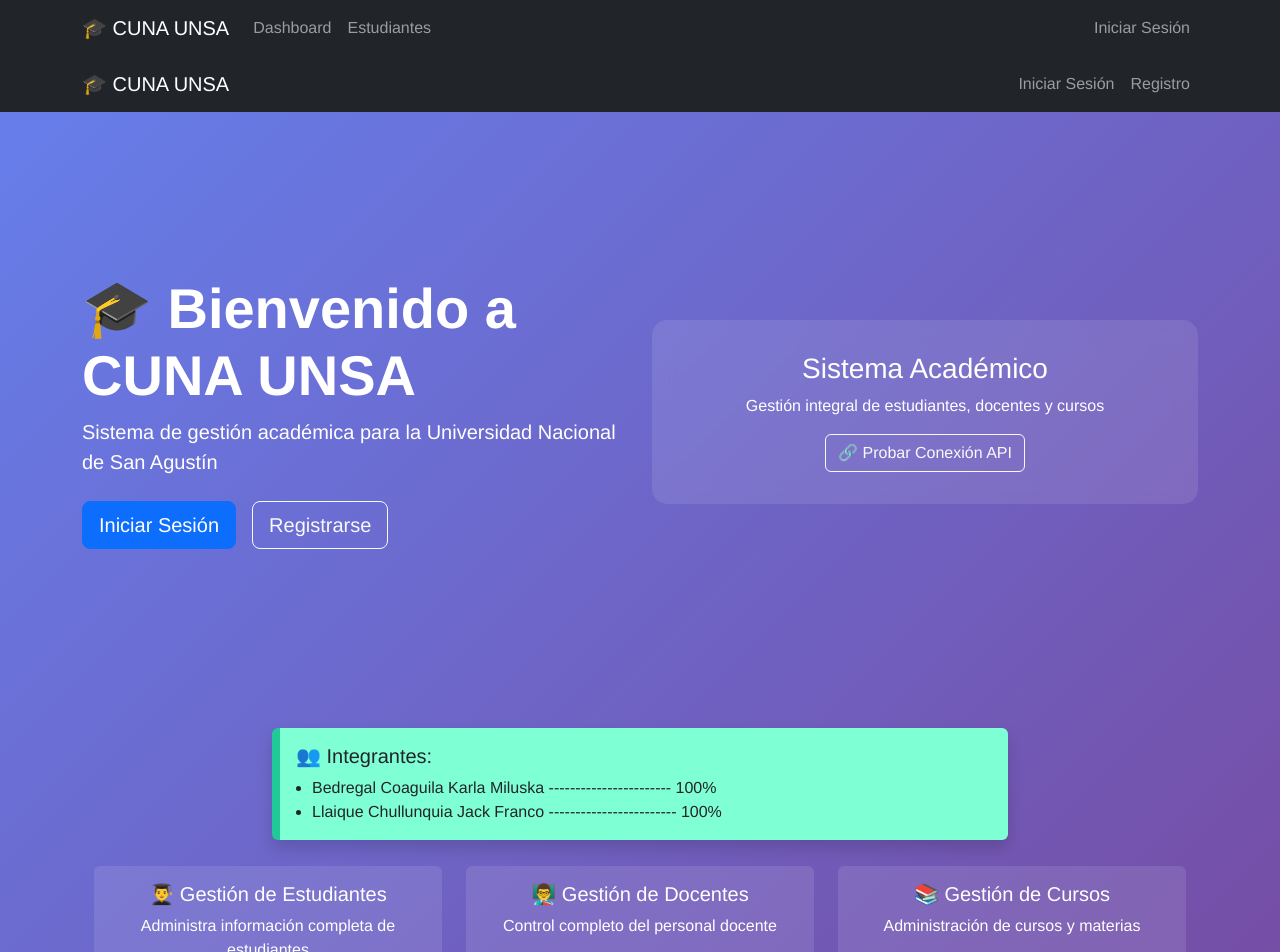
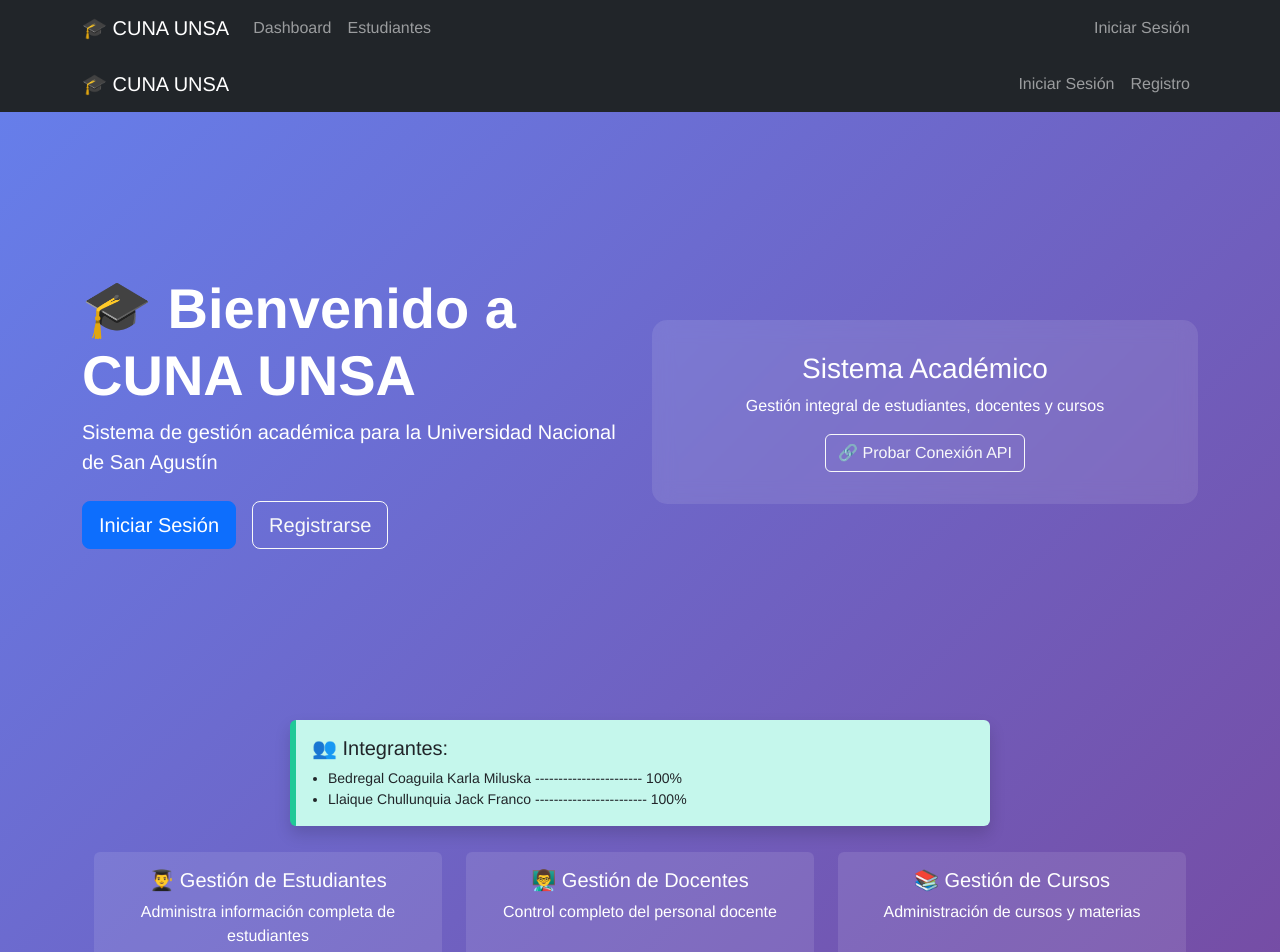
Before and after one commit to KarlaBedregal/CUNA, a Vue app: page / in a window 1280 px wide. Shown: the top 952 px of the page. Built offline with nearby package versions, Linux system fonts and the light colour scheme.

Commit message:
añadiendo integrantes

```diff
--- a/src/views/Home.vue
+++ b/src/views/Home.vue
@@ -52,15 +52,13 @@
         </div>
 
         <!-- INTEGRANTES -->
-        <div class="row justify-content-center mt-3 mb-1">
-          <div class="col-md-8">
-            <div class="integrantes-card p-3 rounded shadow text-dark text-start">
-              <h5 class="mb-2">👥 Integrantes:</h5>
-              <ul class="mb-0 ps-3">
-                <li>Bedregal Coaguila Karla Miluska ----------------------- 100%</li>
-                <li>Llaique Chullunquia Jack Franco ------------------------ 100%</li>
-              </ul>
-            </div>
+        <div class="d-flex justify-content-center mt-2 mb-2">
+          <div class="integrantes-card p-3 rounded shadow text-dark text-start" style="max-width: 700px; width: 100%;">
+            <h5 class="mb-2">👥 Integrantes:</h5>
+            <ul class="mb-0 ps-3 small">
+              <li>Bedregal Coaguila Karla Miluska ----------------------- 100%</li>
+              <li>Llaique Chullunquia Jack Franco ------------------------ 100%</li>
+            </ul>
           </div>
         </div>
 
@@ -142,14 +140,15 @@
 }
 
 .integrantes-card {
-  background-color: #7fffd4; /* Aguamarina */
-  border-left: 8px solid #20c997;
+  background-color: #c5f7ec; /* aguamarina suave */
+  border-left: 6px solid #20c997;
   font-weight: 500;
 }
 
 .features-section {
   padding-top: 10px;
-  padding-bottom: 30px;
+  padding-bottom: 20px;
+  margin-top: -10px;
 }
 
 .card {
```
